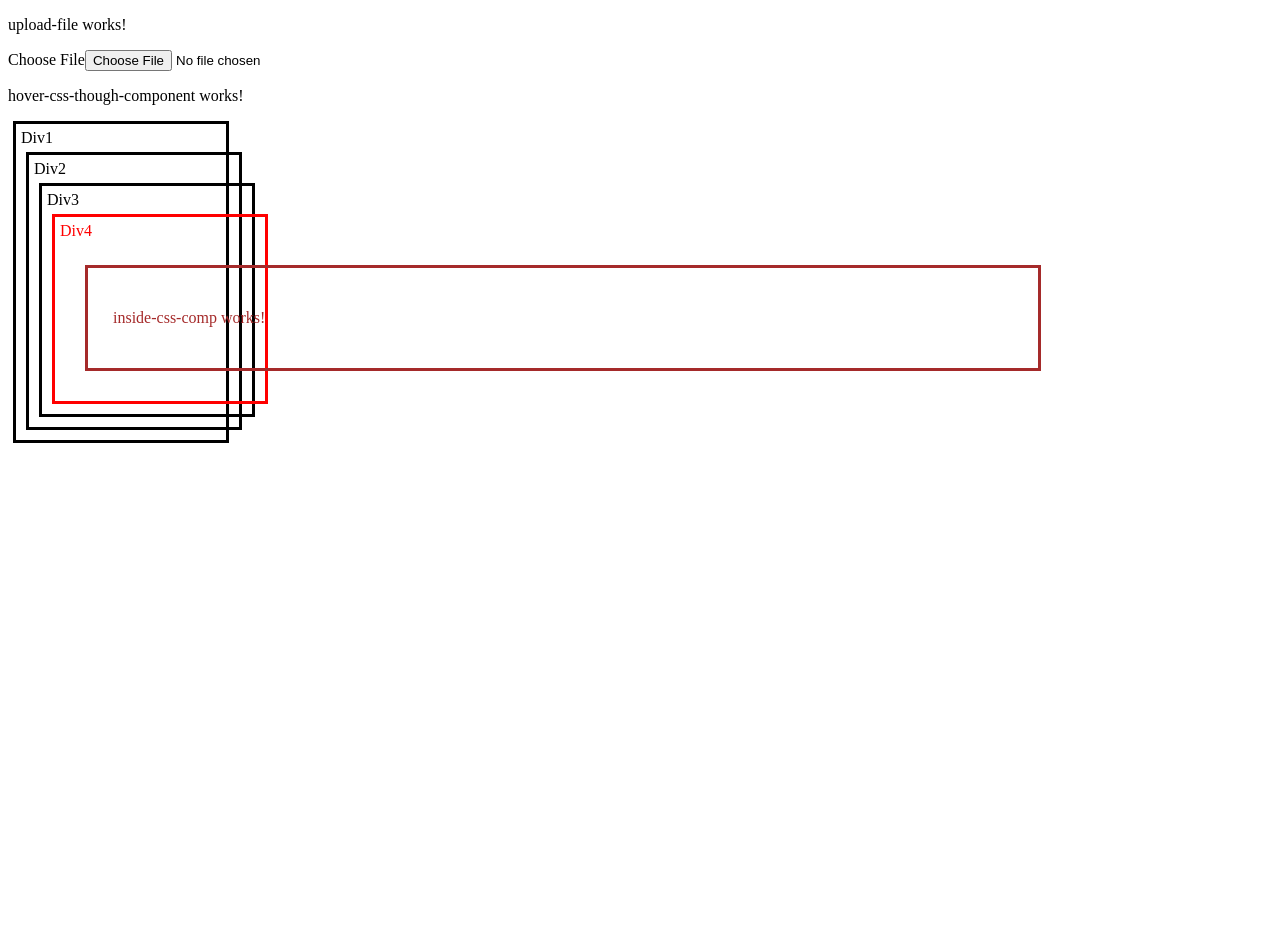
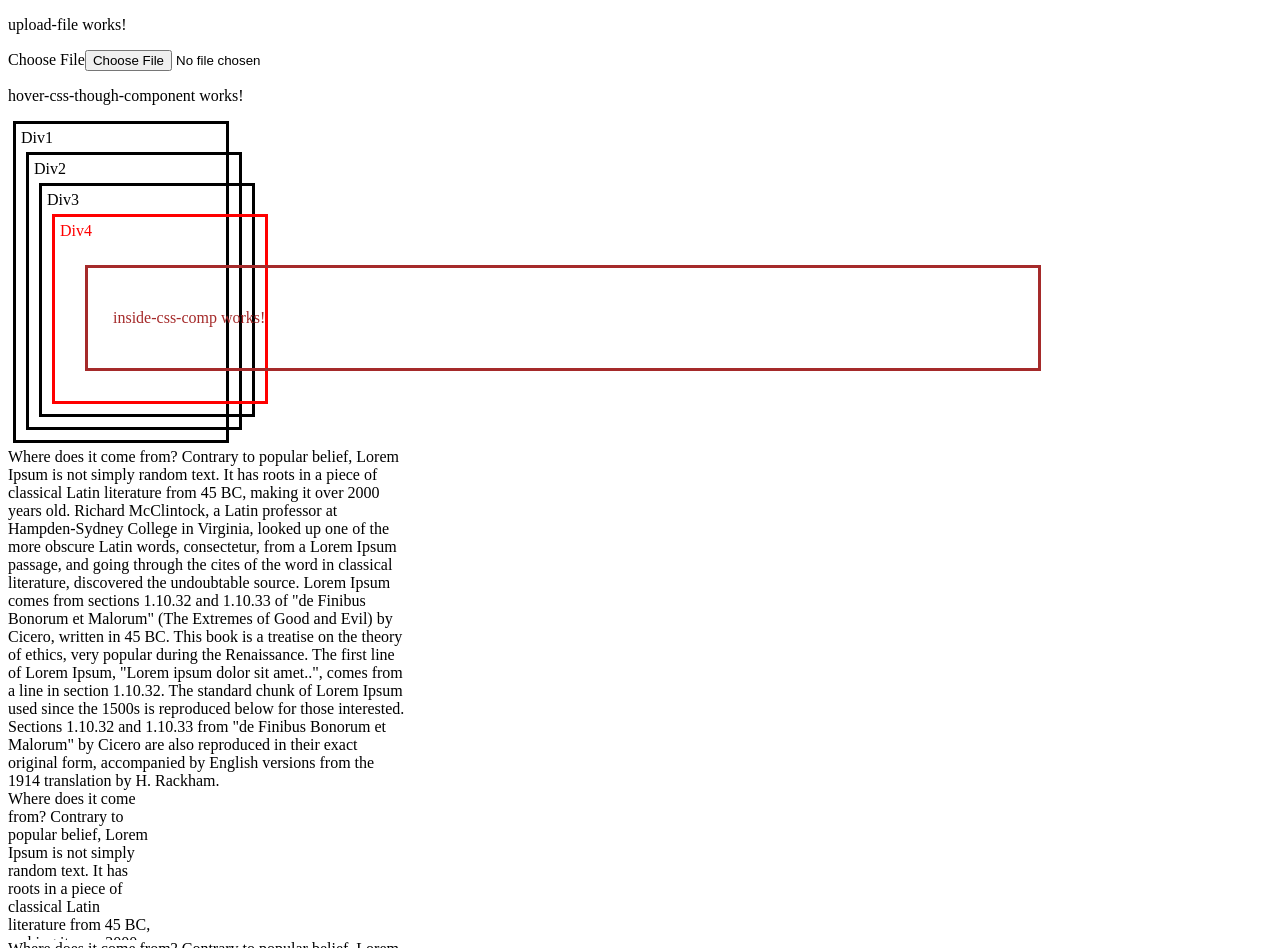
Before and after one commit to ThanhChungNguyen/my-app, an Angular app: page / in a window 1280 px wide. Shown: the top 950 px of the page. Before the commit the page ends 800 px from the top, so only its background shows below. Built offline with nearby package versions, Linux system fonts and the light colour scheme.

Commit message:
add scrollable div inside scrollable div

```diff
--- a/src/app/app.component.html
+++ b/src/app/app.component.html
@@ -1,2 +1,3 @@
 <app-upload-file></app-upload-file>
 <app-hover-css-though-component></app-hover-css-though-component>
+<app-scroll-component></app-scroll-component>
--- a/src/app/app.module.ts
+++ b/src/app/app.module.ts
@@ -5,13 +5,15 @@ import { AppComponent } from './app.component';
 import { UploadFileComponent } from './upload-file/upload-file.component';
 import { HoverCssThoughComponentComponent } from './hover-css-though-component/hover-css-though-component.component';
 import { InsideCssCompComponent } from './inside-css-comp/inside-css-comp.component';
+import { ScrollComponentComponent } from './scroll-component/scroll-component.component';
 
 @NgModule({
   declarations: [
     AppComponent,
     UploadFileComponent,
     HoverCssThoughComponentComponent,
-    InsideCssCompComponent
+    InsideCssCompComponent,
+    ScrollComponentComponent
   ],
   imports: [
     BrowserModule
--- /dev/null
+++ b/src/app/scroll-component/scroll-component.component.css
@@ -0,0 +1,11 @@
+.div-scroll-1 {
+width: 400px;
+height: 500px;
+overflow-y: scroll;
+}
+
+.div-scroll-1-2 {
+    width: 150px;
+    height: 150px;
+    overflow-y: scroll;
+}
--- /dev/null
+++ b/src/app/scroll-component/scroll-component.component.html
@@ -0,0 +1,54 @@
+<div class="div-scroll-1">
+  <div class="div-scroll-1-1">
+    Where does it come from? Contrary to popular belief, Lorem Ipsum is not
+    simply random text. It has roots in a piece of classical Latin literature
+    from 45 BC, making it over 2000 years old. Richard McClintock, a Latin
+    professor at Hampden-Sydney College in Virginia, looked up one of the more
+    obscure Latin words, consectetur, from a Lorem Ipsum passage, and going
+    through the cites of the word in classical literature, discovered the
+    undoubtable source. Lorem Ipsum comes from sections 1.10.32 and 1.10.33 of
+    "de Finibus Bonorum et Malorum" (The Extremes of Good and Evil) by Cicero,
+    written in 45 BC. This book is a treatise on the theory of ethics, very
+    popular during the Renaissance. The first line of Lorem Ipsum, "Lorem ipsum
+    dolor sit amet..", comes from a line in section 1.10.32. The standard chunk
+    of Lorem Ipsum used since the 1500s is reproduced below for those
+    interested. Sections 1.10.32 and 1.10.33 from "de Finibus Bonorum et
+    Malorum" by Cicero are also reproduced in their exact original form,
+    accompanied by English versions from the 1914 translation by H. Rackham.
+  </div>
+  <div class="div-scroll-1-2">
+    Where does it come from? Contrary to popular belief, Lorem Ipsum is not
+    simply random text. It has roots in a piece of classical Latin literature
+    from 45 BC, making it over 2000 years old. Richard McClintock, a Latin
+    professor at Hampden-Sydney College in Virginia, looked up one of the more
+    obscure Latin words, consectetur, from a Lorem Ipsum passage, and going
+    through the cites of the word in classical literature, discovered the
+    undoubtable source. Lorem Ipsum comes from sections 1.10.32 and 1.10.33 of
+    "de Finibus Bonorum et Malorum" (The Extremes of Good and Evil) by Cicero,
+    written in 45 BC. This book is a treatise on the theory of ethics, very
+    popular during the Renaissance. The first line of Lorem Ipsum, "Lorem ipsum
+    dolor sit amet..", comes from a line in section 1.10.32. The standard chunk
+    of Lorem Ipsum used since the 1500s is reproduced below for those
+    interested. Sections 1.10.32 and 1.10.33 from "de Finibus Bonorum et
+    Malorum" by Cicero are also reproduced in their exact original form,
+    accompanied by English versions from the 1914 translation by H. Rackham.
+  </div>
+  <div class="div-scroll-3">
+    Where does it come from? Contrary to popular belief, Lorem Ipsum is not
+    simply random text. It has roots in a piece of classical Latin literature
+    from 45 BC, making it over 2000 years old. Richard McClintock, a Latin
+    professor at Hampden-Sydney College in Virginia, looked up one of the more
+    obscure Latin words, consectetur, from a Lorem Ipsum passage, and going
+    through the cites of the word in classical literature, discovered the
+    undoubtable source. Lorem Ipsum comes from sections 1.10.32 and 1.10.33 of
+    "de Finibus Bonorum et Malorum" (The Extremes of Good and Evil) by Cicero,
+    written in 45 BC. This book is a treatise on the theory of ethics, very
+    popular during the Renaissance. The first line of Lorem Ipsum, "Lorem ipsum
+    dolor sit amet..", comes from a line in section 1.10.32. The standard chunk
+    of Lorem Ipsum used since the 1500s is reproduced below for those
+    interested. Sections 1.10.32 and 1.10.33 from "de Finibus Bonorum et
+    Malorum" by Cicero are also reproduced in their exact original form,
+    accompanied by English versions from the 1914 translation by H. Rackham.
+  </div>
+</div>
+>
--- /dev/null
+++ b/src/app/scroll-component/scroll-component.component.ts
@@ -0,0 +1,15 @@
+import { Component, OnInit } from '@angular/core';
+
+@Component({
+  selector: 'app-scroll-component',
+  templateUrl: './scroll-component.component.html',
+  styleUrls: ['./scroll-component.component.css']
+})
+export class ScrollComponentComponent implements OnInit {
+
+  constructor() { }
+
+  ngOnInit(): void {
+  }
+
+}
```
